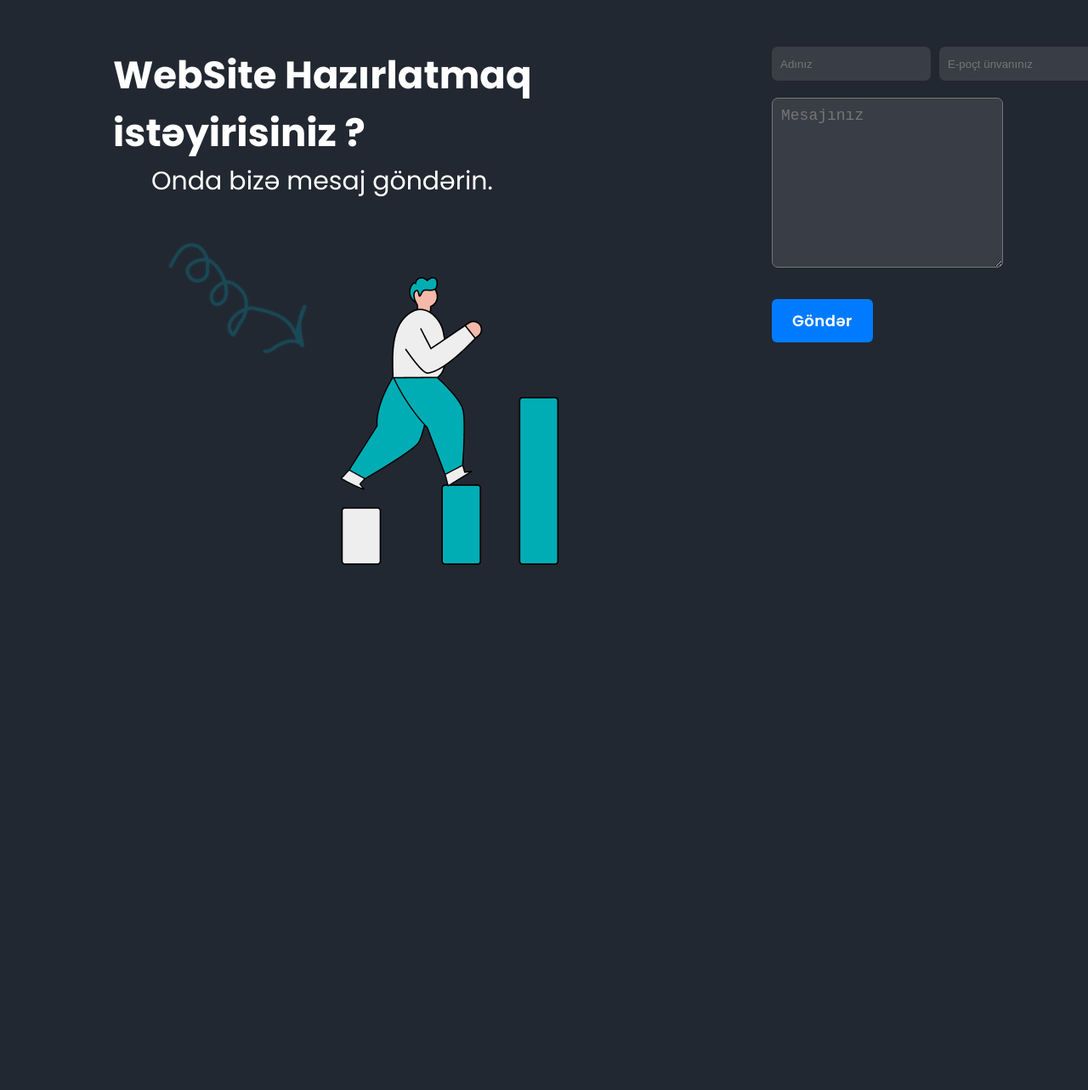
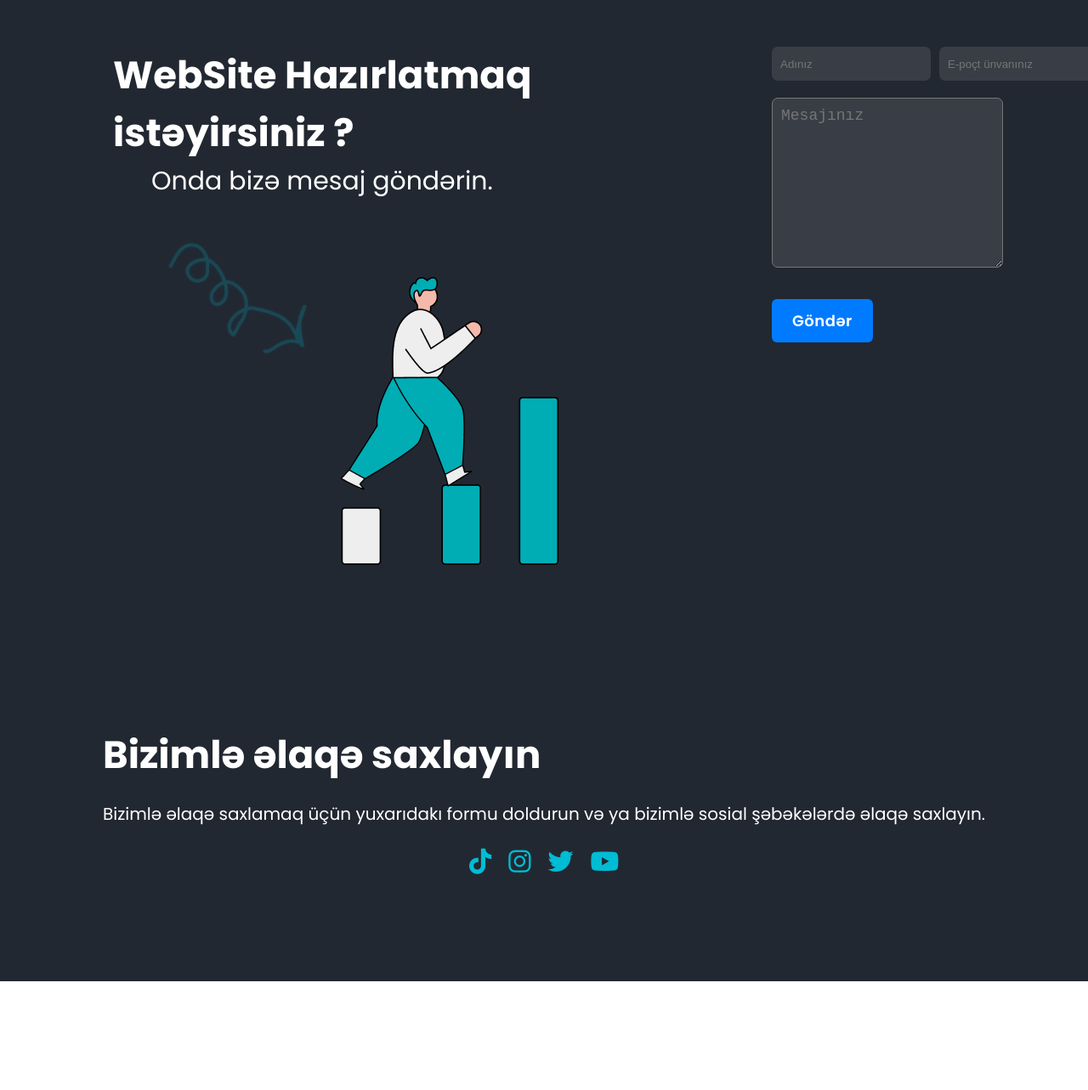
Before and after one commit to Yusdevlop/CavanCode, a website: page index.html in a window 1280 px wide. Shown: the part 1824-3107 px from the top of the page at 85% size. After the commit the page ends 2979 px from the top, so only its background shows below. Drawn offline with nearby package versions, Linux system fonts and the light colour scheme.

Commit message:
Footer uptade

```diff
--- a/index.html
+++ b/index.html
@@ -59,7 +59,7 @@
                     <img data-aos="zoom-out-right" data-aos-duration="1000" class="vector-idea"  src="./src/img/lightbulb.png" alt="">
                     <h1 data-aos="fade-up-right" data-aos-duration="500" >Biz <span >kimik</span>?</h1>
                     <p data-aos-duration="500" data-aos="fade-up-left">
-                        CavaCode – dizaynı funksional koda çevirən gənc və enerjili <br> dev komandasıdır. Figma-dan real vebsayta
+                        CavanCode – dizaynı funksional koda çevirən gənc və enerjili <br> dev komandasıdır. Figma-dan real vebsayta
                         gedən prosesi <br> sadələşdiririk, nəticədə isə sürətli, responsiv və modern <br>saytlar ortaya çıxarırıq. Kiçik
                         biznesdən şəxsi layihəyə qədər <br> – sayt istəyirsinizsə, sizə uyğun həlli bizdə tapacaqsınız.
                     </p>
@@ -93,7 +93,7 @@
         <div class="section5container">
             <div id="send-messages-mail-content">
                 <div  class="send-messages-mail-content-text">
-                    <h1  data-aos="flip-left">WebSite Hazırlatmaq <br> <span>istəyirisiniz</span> ?</h1>
+                    <h1  data-aos="flip-left">WebSite Hazırlatmaq <br> <span>istəyirsiniz</span> ?</h1>
                     <p  data-aos="flip-left" >Onda bizə mesaj göndərin.</p>
                     <img  data-aos="flip-left" data-aos-duration="1000" class="vector4" src="./src/img/Vector 186 (1).png" alt="">
                     <img data-aos="flip-left" data-aos-duration="1000" class="man2" src="./src/img/Group 2372.png" alt="">
@@ -136,10 +136,10 @@
                 </form>
             </div>
             <div class="footer-socials">
-            <a href="http://tiktok.com/@cavancode" target="_blank"><i class="fab fa-tiktok"></i></a>
-<a href="https://www.instagram.com/cavancode?igsh=MTJ4azhmbGdkeW5oNg==" target="_blank"><i class="fab fa-instagram"></i></a>
-<a href="https://x.com/CavanCode" target="_blank"><i class="fab fa-twitter"></i></a>
-<a href="https://youtube.com/@cavancode?si=llE-oTEN-eGLtrzA" target="_blank"><i class="fab fa-youtube"></i></a>
+                <a href="http://tiktok.com/@cavancode" target="_blank"><i class="fab fa-tiktok"></i></a>
+                <a href="https://www.instagram.com/cavancode?igsh=MTJ4azhmbGdkeW5oNg==" target="_blank"><i class="fab fa-instagram"></i></a>
+                <a href="https://x.com/CavanCode" target="_blank"><i class="fab fa-twitter"></i></a>
+                <a href="https://youtube.com/@cavancode?si=llE-oTEN-eGLtrzA" target="_blank"><i class="fab fa-youtube"></i></a>
             </div>
         </div>
     </footer>
--- a/src/style/style.css
+++ b/src/style/style.css
@@ -380,7 +380,7 @@ border-bottom: 1px #fff solid;
 /* __________________________SEND MESSAGES EMAİL____________________________________ */
 #send-messages-mail{
   width: 100%;
-  height: 150vh;
+  height: 100vh;
   background-color: #222831;
 
 }
@@ -516,19 +516,17 @@ border-bottom: 1px #fff solid;
   color: #00ADB5;
 }
 
-
+/*_______________________________________________ Footer___________________________________________________ */
 .footer-container{
     background-color: #222831;
     color: #fff;
     display: flex;
     flex-direction: column;
     align-items: center;
-    justify-content: center;
+
     width:  100%;
-    min-height: 30vh;
-    height: auto;
-   margin-top: 0;
-    padding-top: 0;
+    height: 300px;
+
 }
 
 .footer-container h1{
```
